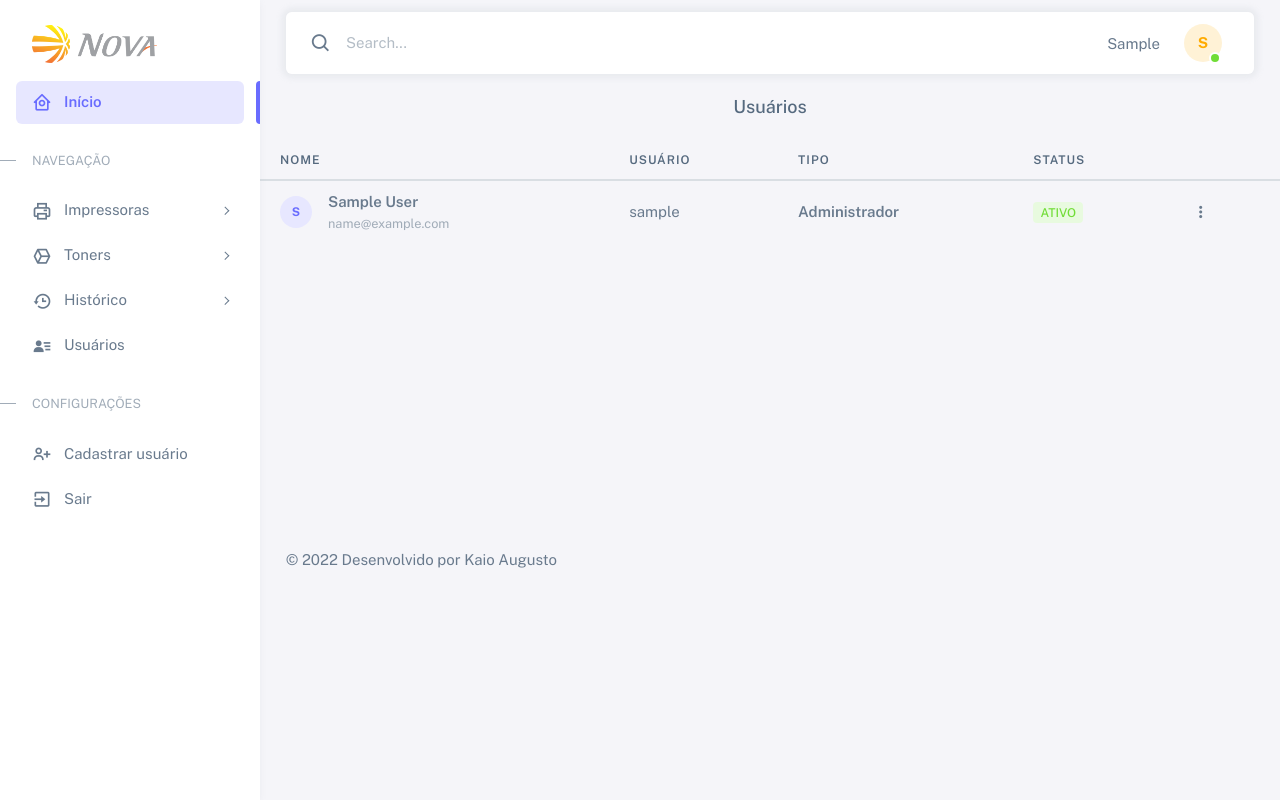
After one commit to kaioaugusto41/inventario, a Django app: page /usuarios in a window 1280 px wide. The commit adds this page. Run offline with Django 4.2, Linux system fonts and the light colour scheme; a user stored in the database is signed in; tables that the repository leaves empty hold one stand-in row (values such as "Sample post"); some libraries are stand-ins or nearby versions.

Commit message:
Subindo alterações do computador de casa

```diff
--- a/app/urls.py
+++ b/app/urls.py
@@ -3,5 +3,6 @@ from views.index import views
 
 urlpatterns = [
     path('index', views.index, name='index'),
-    path('logs', views.logs, name='logs')
+    path('logs', views.logs, name='logs'),
+    path('usuarios', views.usuarios, name='usuarios')
 ]
--- a/inventario/settings.py
+++ b/inventario/settings.py
@@ -27,7 +27,7 @@ SECRET_KEY = 'django-insecure-=y^l@=j6u1&nhmnrp=3)amat5c#)um9s7-e^4ut83vn*^o-a73
 # SECURITY WARNING: don't run with debug turned on in production!
 DEBUG = True
 
-ALLOWED_HOSTS = ['10.180.1.32']
+ALLOWED_HOSTS = []
 
 
 # Application definition
@@ -84,7 +84,7 @@ DATABASES = {
         'USER': 'postgres',
         'PASSWORD': 'admin',
         'HOST': 'localhost',
-        'PORT': '5432'
+        'PORT': '5433'
     }
 }
 
--- a/templates/app/partials/_menu.html
+++ b/templates/app/partials/_menu.html
@@ -81,6 +81,12 @@
           </li>
         </ul>
       </li>
+      <li class="menu-item">
+        <a href={% url 'usuarios' %} class="menu-link">
+          <i class='menu-icon tf-icons bx bxs-user-detail' ></i>
+          <div data-i18n="Basic">Usuários</div>
+        </a>
+      </li>
 
       <!-- Components -->
       <li class="menu-header small text-uppercase"><span class="menu-header-text">Configurações</span></li>
@@ -161,7 +167,7 @@
                   <div class="d-flex">
                     <div class="flex-shrink-0 me-3">
                       <div class="avatar avatar-online">
-                        <img src="{% static 'app/img/avatars/1.png' %}" alt class="w-px-40 h-auto rounded-circle" />
+                        <span class="avatar-initial rounded-circle bg-label-warning">{{iniciais}}</span>
                       </div>
                     </div>
                     <div class="flex-grow-1">
--- /dev/null
+++ b/templates/app/usuarios.html
@@ -0,0 +1,84 @@
+{% extends 'app/base.html' %}
+{% load static %}
+{% block content %}
+
+    <!-- Layout wrapper -->
+    <div class="layout-wrapper layout-content-navbar">
+
+        {% include 'app/partials/_menu.html' %}
+          <!-- / Navbar -->
+
+          <!-- NÃO EXCLUIR -->
+          <div class="content-wrapper">
+            <br>
+            {% include 'app/partials/_alertas.html' %}
+            <h5 style="text-align: center;" class="mb-4">Usuários</h5>
+            <div style='height: 400px;' class="table-responsive text-nowrap">
+              <table  class="table card-table">
+                <thead>
+                  <tr>
+                    <th>Nome</th>
+                    <th>Usuário</th>
+                    <th>Tipo</th>
+                    <th>Status</th>
+                  </tr>
+                </thead>
+                <tbody class="table-border-bottom-0">
+                    {% if user %}
+                    {% for iniciais, usuario in lista_iniciais_e_users %}
+                    <tr class="odd">
+                        <td class=" control" tabindex="0" style="display: none;"></td>
+                        <td class="sorting_1"><div class="d-flex justify-content-start align-items-center">
+                            <div class="avatar-wrapper"><div class="avatar avatar-sm me-3">
+                                <span class="avatar-initial rounded-circle bg-label-primary">{{iniciais}}</span></div>
+                            </div>
+                            <div class="d-flex flex-column">
+                                <a href="app-user-view-account.html" class="text-body text-truncate">
+                                    <span class="fw-semibold">{{usuario.first_name}} {{usuario.last_name}}</span>
+                                </a>
+                                <small class="text-muted">{{usuario.email}}</small>
+                            </div>
+                        </div>
+                        </td>
+                        <td>
+                            <span class="text-truncate d-flex align-items-center">
+                                {{usuario.username}}
+                            </span>
+                        </td>
+                        <td>
+                            <span class="fw-semibold">Administrador</span>
+                        </td>
+                        <td style="">
+                            <span class="badge bg-label-success">Ativo</span>
+                        </td>
+                        <td style="">
+                            <div class="d-inline-block">
+                                <button class="btn btn-sm btn-icon dropdown-toggle hide-arrow" data-bs-toggle="dropdown">
+                                    <i class="bx bx-dots-vertical-rounded"></i>
+                                </button><div class="dropdown-menu dropdown-menu-end">
+                                    <a href="app-user-view-account.html" class="dropdown-item">View</a>
+                                    <a href="javascript:;" class="dropdown-item">Suspend</a>
+                                    <div class="dropdown-divider"></div>
+                                    <a href="javascript:;" class="dropdown-item text-danger delete-record">Delete</a>
+                                </div>
+                            </div>
+                        </td>
+
+                    </tr>
+                    {% endfor %}
+                    {% endif %}
+                </tbody>
+            </table>
+                {% comment %} {% else %}
+              <p style="text-align: center;">Não há logs cadastrados no momento</p>
+                {% endif %}
+               {% endcomment %}
+            </div>
+
+
+    </div>
+
+            <!-- / Content -->
+
+{% include 'app/partials/_footer.html' %}
+{% endblock %}
--- a/views/index/views.py
+++ b/views/index/views.py
@@ -160,3 +160,18 @@ def logs(request):
         return render(request, 'app/logs.html', dados)
     else:
         return redirect('login')
+
+def usuarios(request):
+    iniciais_usuarios = []
+    for usuario in User.objects.all():
+        iniciais_usuarios.append(str(usuario.first_name)[0])
+    lista_iniciais_e_users = zip(iniciais_usuarios, User.objects.all())
+
+    dados = {
+        'lista_iniciais_e_users': lista_iniciais_e_users,
+        'iniciais': str(request.user)[0]
+    }
+    if request.user.is_authenticated:
+        return render(request, 'app/usuarios.html', dados)
+    else:
+        return redirect('login')
```
